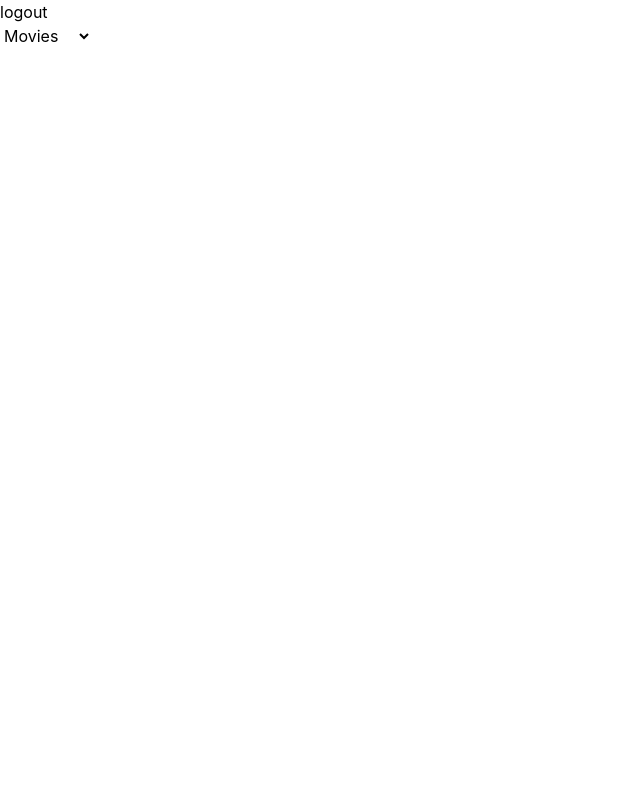
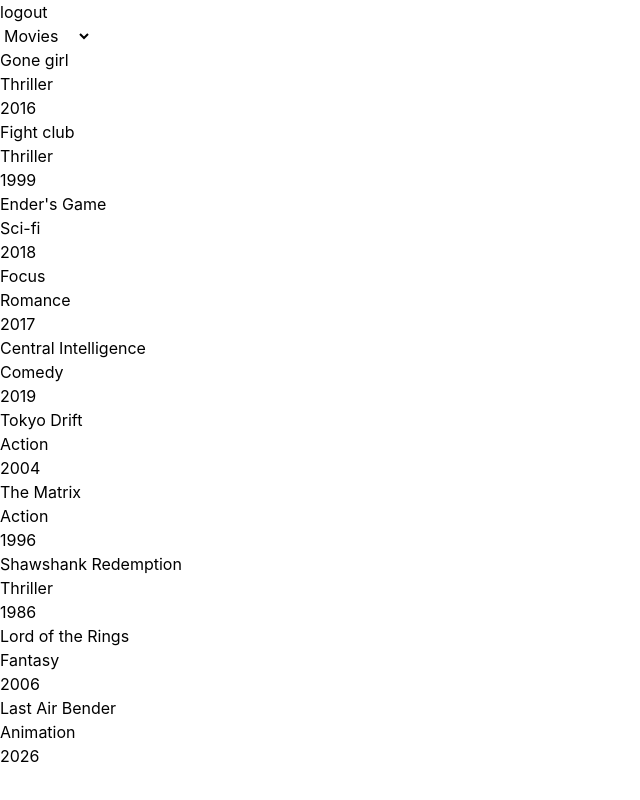
Before and after one commit to sinethatiah/ListRenderingApp, a React (Vite) app: page / in a window 1280 px wide. Both pictures are taken after a click on the button "Start Watching". Shown: the whole page, without its empty margins (0-640 px from the left). Built offline with nearby package versions, Linux system fonts and the light colour scheme.

Commit message:
add default display of movies to the page using map

```diff
--- a/src/Components/Movies.jsx
+++ b/src/Components/Movies.jsx
@@ -33,7 +33,7 @@
   };
   const DisplayList = () => {
     if (StartWatching) {
-      switch (list) {
+      switch (List) {
         case "Movies":
           return (
             <div>
@@ -49,7 +49,7 @@
             </div>
           );
         case "Shows":
-          return <div>
+          return (<div>
              {Shows.map((Show) => (
                 <div
                   key={Show.id}
@@ -59,7 +59,21 @@
                   <p>{Show.year}</p>
                 </div>
               ))}
-          </div>;
+          </div>);
+          default :
+          return (
+            <div>
+              {Movies.map((Movie) => (
+                <div
+                  key={Movie.id}
+                >
+                  <h2>{Movie.name}</h2>
+                  <p>{Movie.genre}</p>
+                  <p>{Movie.year}</p>
+                </div>
+              ))}
+            </div>
+          );
       }
     }
   };
@@ -80,6 +94,7 @@
             <p>log in to start watching</p>
           )}
         </div>
+        {DisplayList()}
       </div>
     </>
   );
```
